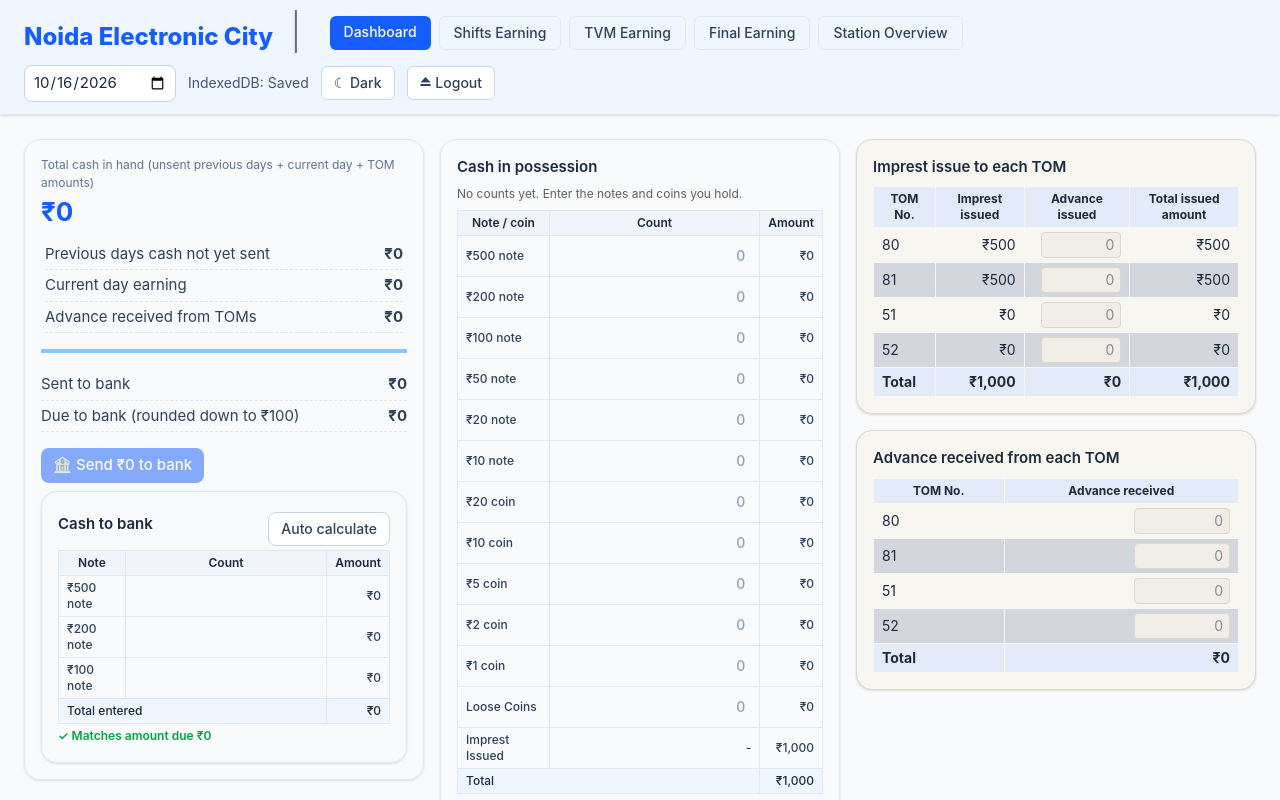
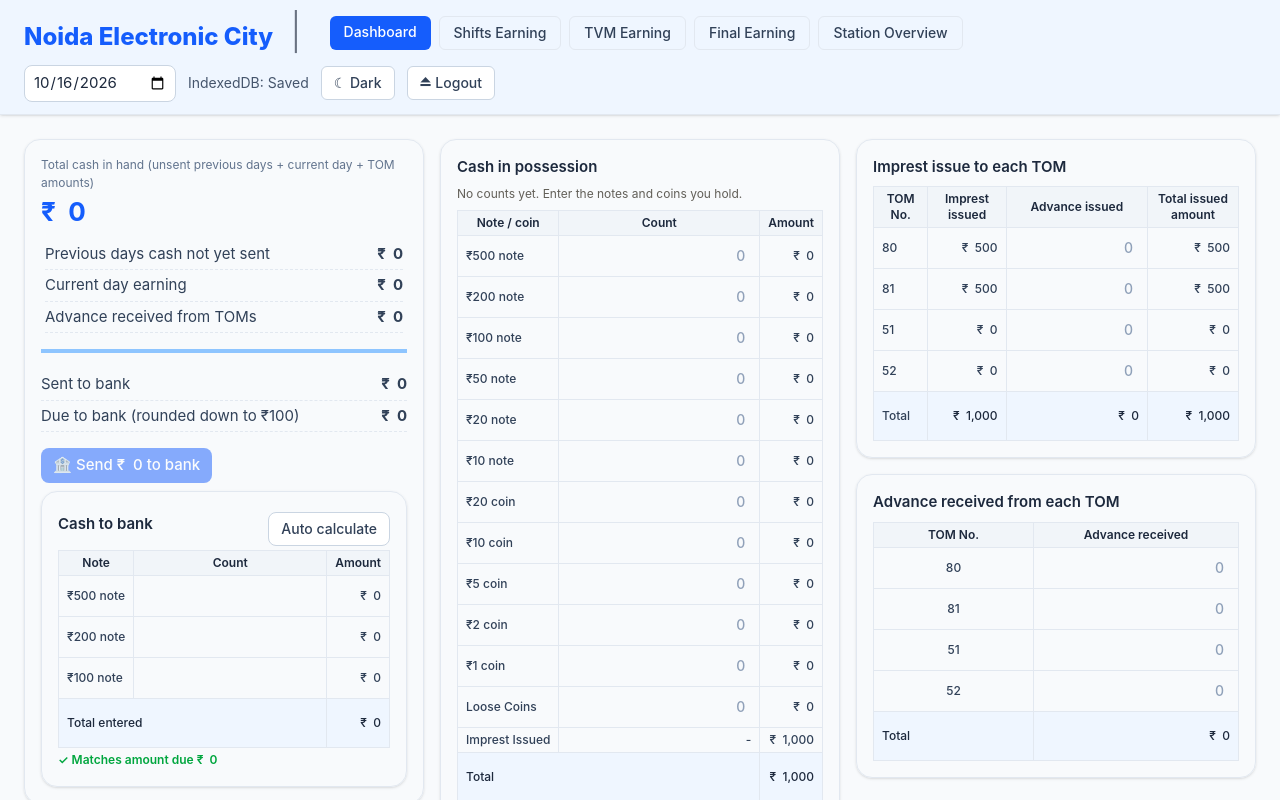
Before and after one commit to vineetsingh23/dmrc-earning, a React (Vite) app: page / in a window 1280 px wide. Both pictures are taken after a click on the button "Login". Shown: the top 800 px of the page. Built offline with nearby package versions, Linux system fonts and the light colour scheme.

Commit message:
parking and sv4 auto implement

```diff
--- a/src/components/dashboard/advanceReceivedCard.tsx
+++ b/src/components/dashboard/advanceReceivedCard.tsx
@@ -2,6 +2,7 @@ import { tomOperators } from '../../lib/businessRules';
 import { parseNumber } from '../../lib/earningColumns';
 import { formatRupees } from '../../lib/earningCalculations';
 import { handleSheetKeyDown } from '../../handlers/sheetKeyboardHandlers';
+import { cardClass,tableCellClass, tableCellLeftClass, tableClass, tableHeaderCellClass, tableHeaderRowClass, tableInputClass, tableRowClass, tableTotalCellClass, tableTotalRowClass } from '../../globalStyles';
 
 interface AdvanceReceivedCardProps {
   listRows: string[][];                                           // [rowIndex][columnIndex]; advance received is column 1
@@ -12,28 +13,34 @@ const advanceColumnIndex = 1;
 // advance received back from each TOM operator
 export default function AdvanceReceivedCard({ listRows, onAdvanceChange }: AdvanceReceivedCardProps) {
   const totalAdvanceReceived = tomOperators.reduce((total, _tomOperator, rowIndex) => total + parseNumber(listRows[rowIndex]?.[advanceColumnIndex]), 0);
-  const cellClass = 'border border-bl px-2 py-1 text-right text-sm';
-  const headerClass = 'border border-bl bg-ca px-2 py-1 text-xs';
+
   return (
-    <div className="rounded-2xl border border-bd bg-card p-4 shadow-sm" onKeyDown={handleSheetKeyDown}>
+    <div className={cardClass} onKeyDown={handleSheetKeyDown}>
       <h2 className="mb-2 font-semibold">Advance received from each TOM</h2>
       <table className="w-full border-collapse">
-        <thead><tr><th className={headerClass}>TOM No.</th><th className={headerClass}>Advance received</th></tr></thead>
-        <tbody>
+        <thead>
+          <tr className={tableHeaderRowClass}>
+            <th className={tableHeaderCellClass}>TOM No.</th>
+            <th className={tableHeaderCellClass}>Advance received</th>
+          </tr>
+        </thead>
+        <tbody className={tableClass}>
           {tomOperators.map((tomOperator, rowIndex) => (
-            <tr key={tomOperator.tomNumber} className="even:bg-tz">
-              <td className={`${cellClass} text-left!`}>{tomOperator.tomNumber}</td>
-              <td className={cellClass}>
+            <tr key={tomOperator.tomNumber} className={tableRowClass}>
+              <td className={`${tableCellLeftClass} text-center! min-w-40`}>{tomOperator.tomNumber}</td>
+              <td className={tableCellClass}>
                 <input data-grid="advanceReceived" data-row={rowIndex} data-column={0}
                   value={listRows[rowIndex]?.[advanceColumnIndex] ?? ''} placeholder="0" inputMode="decimal"
                   onFocus={event => event.target.select()} onChange={event => onAdvanceChange(rowIndex, event.target.value)}
-                  className="w-24 rounded border border-bd bg-inp px-1.5 py-0.5 text-right outline-hidden focus:ring-2 focus:ring-ac" />
+                  className={`${tableInputClass} min-w-20 text-right`} />
               </td>
             </tr>
           ))}
         </tbody>
         <tfoot>
-          <tr className="bg-ca font-bold"><td className={`${cellClass} text-left!`}>Total</td><td className={cellClass}>{formatRupees(totalAdvanceReceived)}</td></tr>
+          <tr className={tableTotalRowClass}>
+            <td className={`${tableTotalCellClass} text-left!`}>Total</td>
+            <td className={tableTotalCellClass}>{formatRupees(totalAdvanceReceived)}</td></tr>
         </tfoot>
       </table>
     </div>
--- a/src/components/dashboard/imprestIssueCard.tsx
+++ b/src/components/dashboard/imprestIssueCard.tsx
@@ -2,6 +2,7 @@ import { tomOperators } from '../../lib/businessRules';
 import { parseNumber } from '../../lib/earningColumns';
 import { formatRupees } from '../../lib/earningCalculations';
 import { handleSheetKeyDown } from '../../handlers/sheetKeyboardHandlers';
+import { cardClass,tableCellClass, tableCellLeftClass, tableClass, tableHeaderCellClass, tableHeaderRowClass, tableInputClass, tableRowClass, tableTotalCellClass, tableTotalRowClass } from '../../globalStyles';
 
 interface ImprestIssueCardProps {
   listRows: string[][];                                           // [rowIndex][columnIndex]; advance issued is column 2
@@ -14,39 +15,39 @@ export default function ImprestIssueCard({ listRows, onAdvanceChange }: ImprestI
   const advanceOfRow = (rowIndex: number) => parseNumber(listRows[rowIndex]?.[advanceColumnIndex]);
   const totalImprestAmount = tomOperators.reduce((total, tomOperator) => total + tomOperator.imprestAmount, 0);
   const totalAdvanceAmount = tomOperators.reduce((total, _tomOperator, rowIndex) => total + advanceOfRow(rowIndex), 0);
-  const cellClass = 'border border-bl px-2 py-1 text-right text-sm';
-  const headerClass = 'border border-bl bg-ca px-2 py-1 text-xs';
+  // const cellClass = 'border border-bl px-2 py-1 text-right text-sm';
+  // const headerClass = 'border border-bl bg-ca px-2 py-1 text-xs';
   return (
-    <div className="rounded-2xl border border-bd bg-card p-4 shadow-sm" onKeyDown={handleSheetKeyDown}>
+    <div className={cardClass} onKeyDown={handleSheetKeyDown}>
       <h2 className="mb-2 font-semibold">Imprest issue to each TOM</h2>
-      <table className="w-full border-collapse">
+      <table className={tableClass}>
         <thead>
-          <tr>
-            <th className={headerClass}>TOM No.</th><th className={headerClass}>Imprest issued</th>
-            <th className={headerClass}>Advance issued</th><th className={headerClass}>Total issued amount</th>
+          <tr className={tableHeaderRowClass}>
+            <th className={tableHeaderCellClass}>TOM No.</th><th className={tableHeaderCellClass}>Imprest issued</th>
+            <th className={tableHeaderCellClass}>Advance issued</th><th className={tableHeaderCellClass}>Total issued amount</th>
           </tr>
         </thead>
-        <tbody>
+        <tbody className={tableClass}>
           {tomOperators.map((tomOperator, rowIndex) => (
-            <tr key={tomOperator.tomNumber} className="even:bg-tz">
-              <td className={`${cellClass} text-left!`}>{tomOperator.tomNumber}</td>
-              <td className={cellClass}>{formatRupees(tomOperator.imprestAmount)}</td>
-              <td className={cellClass}>
+            <tr key={tomOperator.tomNumber} className={tableRowClass}>
+              <td className={`${tableCellLeftClass} text-left!`}>{tomOperator.tomNumber}</td>
+              <td className={tableCellClass}>{formatRupees(tomOperator.imprestAmount)}</td>
+              <td className={tableCellClass}>
                 <input data-grid="imprestIssue" data-row={rowIndex} data-column={0}
                   value={listRows[rowIndex]?.[advanceColumnIndex] ?? ''} placeholder="0" inputMode="decimal"
                   onFocus={event => event.target.select()} onChange={event => onAdvanceChange(rowIndex, event.target.value)}
-                  className="w-20 rounded border border-bd bg-inp px-1.5 py-0.5 text-right outline-hidden focus:ring-2 focus:ring-ac" />
+                  className={`${tableInputClass} min-w-20 text-right!`} />
               </td>
-              <td className={cellClass}>{formatRupees(tomOperator.imprestAmount + advanceOfRow(rowIndex))}</td>
+              <td className={tableCellClass}>{formatRupees(tomOperator.imprestAmount + advanceOfRow(rowIndex))}</td>
             </tr>
           ))}
         </tbody>
         <tfoot>
-          <tr className="bg-ca font-bold">
-            <td className={`${cellClass} text-left!`}>Total</td>
-            <td className={cellClass}>{formatRupees(totalImprestAmount)}</td>
-            <td className={cellClass}>{formatRupees(totalAdvanceAmount)}</td>
-            <td className={cellClass}>{formatRupees(totalImprestAmount + totalAdvanceAmount)}</td>
+          <tr className={tableTotalRowClass}>
+            <td className={`${tableCellLeftClass}`}>Total</td>
+            <td className={tableTotalCellClass}>{formatRupees(totalImprestAmount)}</td>
+            <td className={tableTotalCellClass}>{formatRupees(totalAdvanceAmount)}</td>
+            <td className={tableTotalCellClass}>{formatRupees(totalImprestAmount + totalAdvanceAmount)}</td>
           </tr>
         </tfoot>
       </table>
--- a/src/components/editableSheetCell.tsx
+++ b/src/components/editableSheetCell.tsx
@@ -1,4 +1,5 @@
 import { memo } from 'react';
+import { tableInputClass } from '../globalStyles';
 
 type WriteEntryValue = (rowIndex: number, fieldKey: string, newValue: string) => void;
 
@@ -18,7 +19,7 @@ const EditableSheetCell = memo(function EditableSheetCell({
         value={value} inputMode={isNumeric ? 'decimal' : 'text'}
         onFocus={event => event.target.select()}
         onChange={event => writeValueReference.current?.(rowIndex, fieldKey, event.target.value)}
-        className={`w-full bg-transparent p-1.5 text-sm outline-hidden focus:bg-card focus:ring-2 focus:ring-ac ${isNumeric ? 'min-w-[70px] text-right' : 'min-w-[110px] text-left'}`}
+        className={`${tableInputClass} ${isNumeric ? 'min-w-[70px] text-right' : 'min-w-[110px] text-left'}`}
       />
     </td>
   );
--- a/src/components/stationEarning/earningSheetTable.tsx
+++ b/src/components/stationEarning/earningSheetTable.tsx
@@ -9,6 +9,7 @@ import {
   tableCellClass,
   tableClass,
   tableHeaderCellClass,
+  tableMirrorCellClass,
   tableHeaderGroupClasses,
   // tableInputClass,
   tableRowClass,
@@ -116,7 +117,7 @@ export default function EarningSheetTable({
                 if (column.kind === 'mirror') {
   // looks like a typed number cell, but is read-only and follows another column
   return (
-    <td key={column.fieldKey} className="sheet-input-cell">
+    <td key={column.fieldKey} className={tableMirrorCellClass}>
       <div className="min-w-[70px] p-1.5 text-right text-sm">{row[column.sourceFieldKey!] ?? ''}</div>
     </td>
   );
--- a/src/components/stationOverview/stationStatistics.tsx
+++ b/src/components/stationOverview/stationStatistics.tsx
@@ -28,7 +28,7 @@ function findBestDay(dates: string[], measureOfDate:(entryDate:string)=> number)
   return bestDay
 
 }
-const staticCardClass = 'w-full max-w-none flex flex-col gap-3 bg-blue-100 hover:bg-blue-200 transition-colors duration-200 text-center rounded-2xl border border-slate-200  p-4 text-slate-800 shadow-sm transition-[border-color,box-shadow] duration-150 hover:border-slate-300 hover:shadow-md dark:border-slate-700 dark:bg-slate-800 dark:hover:bg-teal-800/40 dark:text-slate-100 dark:hover:border-slate-600 dark:hover:shadow-lg';
+const staticCardClass = 'w-full max-w-none flex flex-col gap-3 bg-blue-100 hover:bg-blue-200 transition-colors duration-200 text-center rounded-2xl border border-slate-200  p-4 text-slate-800 shadow-sm transition-[border-color,box-shadow] duration-150 hover:border-slate-300 hover:shadow-md dark:border-slate-700 dark:bg-slate-800 dark:hover:bg-slate-700/40 dark:text-slate-100 dark:hover:border-slate-600 dark:hover:shadow-lg';
 
 export default function StationStatisticsCard({registerState,date}: StationStatisticsCardProps) {
     const datesTillDate = datesWithEntriesUpTo(registerState, date);
--- a/src/globalStyles.ts
+++ b/src/globalStyles.ts
@@ -13,20 +13,21 @@ export const mainContentClass = 'mx-auto max-w-screen-2xl p-4 md:p-6';
 export const dashboardGridClass = 'grid grid-cols-1 items-start gap-4 md:grid-cols-2 xl:grid-cols-3 ';
 export const stackedCardsClass = 'flex flex-col gap-4';
 
-export const cardContainer ='w-full flex gap-4 rounded-2xl border-2 border-slate-200 bg-blue-50 p-4 shadow-md transition-[border-color,box-shadow,bg-color] duration-200 hover-border-slate-300 hover:shadow-xl dark:border-slate-700 dark:bg-slate-900 dark:hover:border-slate-600 dark:hover:shadow-lg dark:hover:bg-teal-800/10'
+export const cardContainer ='w-full flex gap-4 rounded-2xl border-2 border-slate-200 bg-blue-50 p-4 shadow-md transition-[border-color,box-shadow,bg-color] duration-200 hover-border-slate-300 hover:shadow-xl dark:border-slate-700 dark:bg-slate-900 dark:hover:border-slate-600 dark:hover:shadow-lg dark:hover:bg-blue-900/10'
 export const cardClass = 'w-full max-w-none rounded-2xl border border-slate-200 p-4 text-slate-800 shadow-sm transition-[border-color,box-shadow] duration-150 hover:border-slate-300 hover:shadow-md dark:border-slate-700 dark:bg-slate-900 dark:text-slate-100 dark:hover:border-slate-600 dark:hover:shadow-lg';
 export const cardHeadingClass = 'mb-2 font-semibold text-slate-800 dark:text-slate-100';
 export const tableWrapperClass = 'overflow-auto rounded-xl border border-slate-200 bg-white dark:border-slate-700 dark:bg-slate-900';
 export const tableClass = 'w-full border-collapse';
 export const tableHeaderRowClass = 'bg-slate-100 text-xs dark:bg-slate-800 dark:text-slate-200';
 export const tableHeaderCellClass = 'border border-slate-200 px-2 py-1 text-center text-xs font-semibold dark:border-slate-700 dark:text-slate-200';
-export const tableCellClass = 'border border-slate-200 px-2 py-1 text-right text-xs font-medium text-slate-700 transition-colors hover:bg-blue-50 dark:border-slate-700 dark:text-slate-200 dark:hover:bg-slate-700/60';
+export const tableCellClass = 'border border-slate-200 px-2 py-1 text-right text-xs text-nowrap font-medium text-slate-700 transition-colors duration-150  hover:bg-blue-50 dark:border-slate-700 dark:text-slate-200 dark:hover:bg-slate-700/60';
 export const tableCellLeftClass = `${tableCellClass} !text-left`;
-export const tableTotalRowClass = 'bg-blue-50 font-bold text-slate-800 dark:bg-blue-950/50 dark:text-slate-100';
+export const tableTotalRowClass = 'bg-blue-50 font-bold text-slate-800 dark:bg-blue-950/20 dark:text-slate-100 py-4';
 export const tableTotalCellClass = `${tableCellClass} ${tableTotalRowClass}`;
 export const tableCalculatedCellClass = `${tableCellClass} bg-amber-200 font-semibold dark:bg-amber-950`;
+export const tableMirrorCellClass = `${tableCellClass} bg-bue-200 font-semibold dark:bg-slate-700/30`;
 export const tableRowClass = 'even:bg-slate-50 hover:bg-blue-50/70 dark:even:bg-slate-800/70 dark:hover:bg-slate-700/60';
-export const tableInputClass = 'w-full min-w-[70px] rounded-sm bg-transparent p-1.5 text-sm text-slate-800 outline-none transition-colors placeholder:text-slate-400 focus:bg-blue-50 focus:ring-2 focus:ring-inset focus:ring-blue-500 dark:text-slate-100 dark:placeholder:text-slate-500 dark:focus:bg-slate-700 dark:focus:ring-blue-400';
+export const tableInputClass = 'w-full min-w-[50px] rounded-sm bg-transparent p-1.5 text-sm text-slate-800 outline-none transition-colors placeholder:text-slate-400 focus:bg-blue-50 focus:ring-2 focus:ring-inset focus:ring-blue-500 dark:text-slate-100 dark:placeholder:text-slate-500 dark:focus:bg-slate-700 dark:focus:ring-blue-400';
 export const amountInputClass = 'rounded-md border border-slate-300 bg-white px-1.5 py-0.5 text-right text-slate-800 outline-none transition-colors placeholder:text-slate-400 focus-visible:ring-2 focus-visible:ring-blue-500 dark:border-slate-700 dark:bg-slate-800 dark:text-slate-100 dark:placeholder:text-slate-500 dark:focus-visible:ring-blue-400';
 export const summaryRowClass = 'flex justify-between border-b border-dashed border-slate-200 py-1 text-slate-700 dark:border-slate-700 dark:text-slate-200';
 export const primaryButtonClass = 'rounded-lg bg-blue-600 px-3 py-1.5 font-medium text-white transition-colors hover:bg-blue-700 focus-visible:outline-2 focus-visible:outline-offset-2 focus-visible:outline-blue-500 disabled:pointer-events-none disabled:opacity-50 dark:bg-blue-600 dark:hover:bg-blue-500 dark:focus-visible:outline-blue-400';
@@ -45,7 +46,7 @@ export const dialogClass = 'w-[min(360px,90%)] rounded-2xl border border-slate-2
 // ];
 
 export const tableHeaderGroupClasses = [
-  'bg-blue-700 text-blue-100 dark:bg-blue-950/20 dark:text-green-100',
-  'bg-blue-700/90 text-blue-100 dark:bg-blue-950/30 dark:text-green-100',
+  'bg-slate-300 text-slate-700 text-sm font-semibold dark:bg-blue-950/20 dark:text-green-100',
+  'bg-slate-300 text-slate-700 text-sm font-semibold dark:bg-blue-950/30 dark:text-green-100',
 
 ];
--- a/src/index.css
+++ b/src/index.css
@@ -64,8 +64,8 @@ body{background-color:var(--bg);color:var(--tx);font-size:15px;-webkit-font-smoo
   .sheet-header-cell { @apply border border-bl px-2 py-1 text-center text-xs font-semibold; }
   .sheet-header-0 { background: var(--h0); } .sheet-header-1 { background: var(--h1); } .sheet-header-2 { background: var(--h2); }
   .sheet-header-3 { background: var(--h3); } .sheet-header-4 { background: var(--h4); } .sheet-header-5 { background: var(--h5); }
-  .sheet-cell { @apply border border-bl bg-tg px-2 py-1 text-right text-sm transition-shadow duration-300 hover:ring-2 hover:ring-inset hover:ring-pink-500; }
-  .sheet-input-cell { @apply border border-bl bg-tg p-0 transition-shadow duration-300 hover:ring-2 hover:ring-inset hover:ring-pink-500; }
+  .sheet-cell { @apply border border-bl bg-tg px-2 py-1 text-right text-sm transition-shadow duration-300 hover:ring-2 hover:ring-inset hover:ring-slate-400; }
+  .sheet-input-cell { @apply border border-bl bg-tg p-0 transition-shadow duration-300 hover:ring-2 hover:ring-inset hover:ring-slate-400; }
   .sheet-cell-calculated { background: var(--ca) !important; font-weight: 600; }
   .sheet-footer-cell { @apply border border-bl bg-ca px-2 py-1 text-right text-sm font-bold; }
   /* alternate rows */
--- a/src/lib/earningCalculations.ts
+++ b/src/lib/earningCalculations.ts
@@ -1,7 +1,7 @@
 import { parseNumber, type ColumnLeaf, tvmTotal } from './earningColumns';
 import type { RegisterRow, RegisterState } from './registerTypes';
 import { cashDepositedByOperator, cashlessTotal, totalEarning } from './shiftEntrycolumns';
-export const formatRupees = (amount: unknown) => '₹' + Math.round(parseNumber(amount)).toLocaleString('en-IN');
+export const formatRupees = (amount: unknown) => '₹\u00A0\u00A0' + Math.round(parseNumber(amount)).toLocaleString('en-IN');
 import { tomOperators } from './businessRules';
 import { tvmFinalTotal } from './earningColumns';
 
```
Also changed, not shown: src/components/registerWorkspace.tsx (+28 -28 lines).
